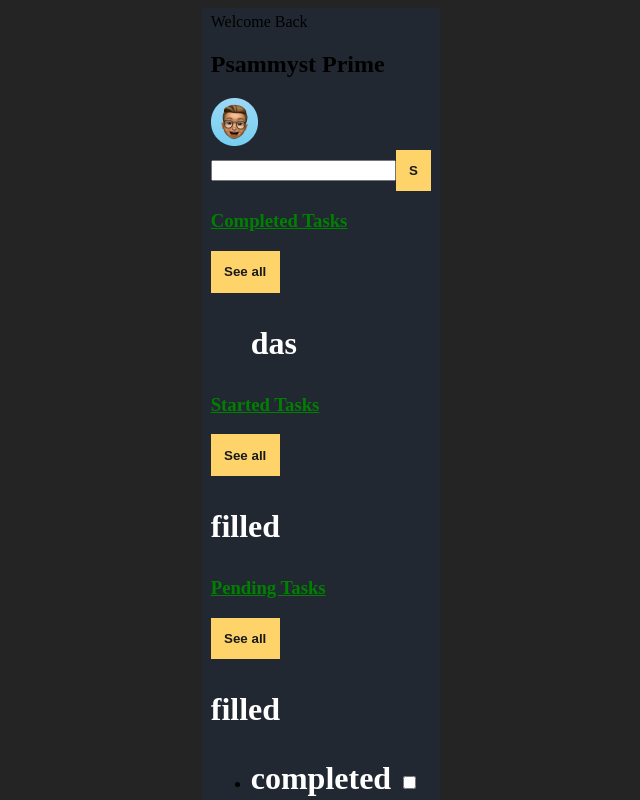
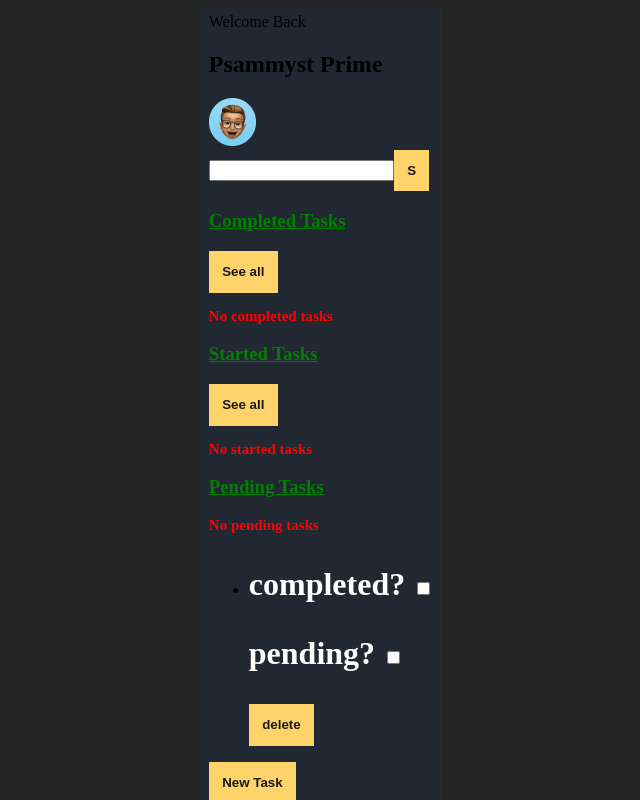
Before and after one commit to PsammystPrime/To-do-list, a React (Vite) app in the folder react/: page /homepage in a window 1280 px wide. Shown: the top 800 px of the page, without its empty margins (319-959 px from the left). Built offline with nearby package versions, Linux system fonts and the light colour scheme.

Commit message:
Add started tasks to their own section

```diff
--- a/react/src/home.jsx
+++ b/react/src/home.jsx
@@ -7,11 +7,20 @@ export default function Home({ taskArray, setTaskArray }) {
     const removedTasks = taskArray.filter((element, i) => i !== index);
     setTaskArray(removedTasks);
   }
-  const [completeTaskArray, setCompleteTaskArray] = useState(["das"]);
-  function handleCheckbox(index) {
-    const newItem = taskArray[index].taskName;
-    setCompleteTaskArray([...completeTaskArray, newItem]);
-    console.log(newItem);
+  const [completeTaskArray, setCompleteTaskArray] = useState([]);
+  const [startedTaskArray, setStartedTaskArray] = useState([]);
+  function handleCompleteCheckbox(index) {
+    const addCompleteTask = taskArray[index].taskName;
+    setCompleteTaskArray([...completeTaskArray, addCompleteTask]);
+    console.log(addCompleteTask);
+    // console.log(index);
+    // console.log("completed");
+    DeleteTask(index);
+  }
+  function handleStartedCheckbox(index) {
+    const addStartedTask = taskArray[index].taskName;
+    setStartedTaskArray([...startedTaskArray, addStartedTask]);
+    console.log(addStartedTask);
     // console.log(index);
     // console.log("completed");
     DeleteTask(index);
@@ -61,7 +70,11 @@ export default function Home({ taskArray, setTaskArray }) {
           {completeTaskArray == "" ? (
             <p style={{ color: "red", fontSize: "15px" }}>No started tasks</p>
           ) : (
-            <p>filled</p>
+            <ul>
+              {startedTaskArray.map((startedTask, index) => (
+                <p key={index}>{startedTask}</p>
+              ))}
+            </ul>
           )}
         </div>
         {/* Pending Tasks */}
@@ -70,7 +83,6 @@ export default function Home({ taskArray, setTaskArray }) {
             <h3 style={{ color: "green", textDecoration: "underline" }}>
               Pending Tasks
             </h3>
-            <button>See all</button>
           </div>
           {completeTaskArray == "" ? (
             <p style={{ color: "red", fontSize: "15px" }}>No pending tasks</p>
@@ -87,12 +99,21 @@ export default function Home({ taskArray, setTaskArray }) {
               <li key={index}>
                 <h1>{item.taskName}</h1>
                 <p>
-                  completed{" "}
+                  completed?{" "}
                   <input
                     type="checkbox"
                     name="comp"
                     id="comp"
-                    onClick={() => handleCheckbox(index)}
+                    onClick={() => handleCompleteCheckbox(index)}
+                  />
+                </p>
+                <p>
+                  pending?{" "}
+                  <input
+                    type="checkbox"
+                    name="pend"
+                    id="pend"
+                    onClick={() => handleStartedCheckbox(index)}
                   />
                 </p>
                 <button onClick={() => DeleteTask(index)}>delete</button>
```
